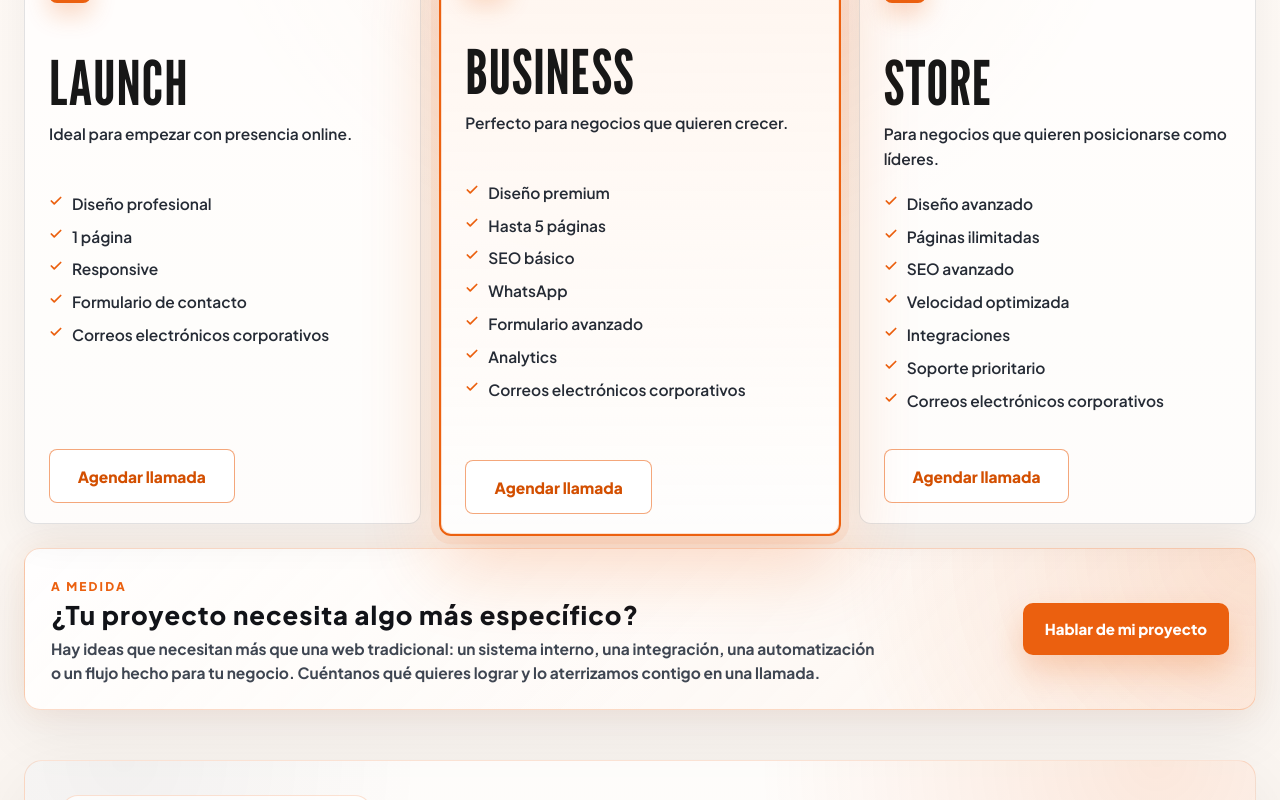
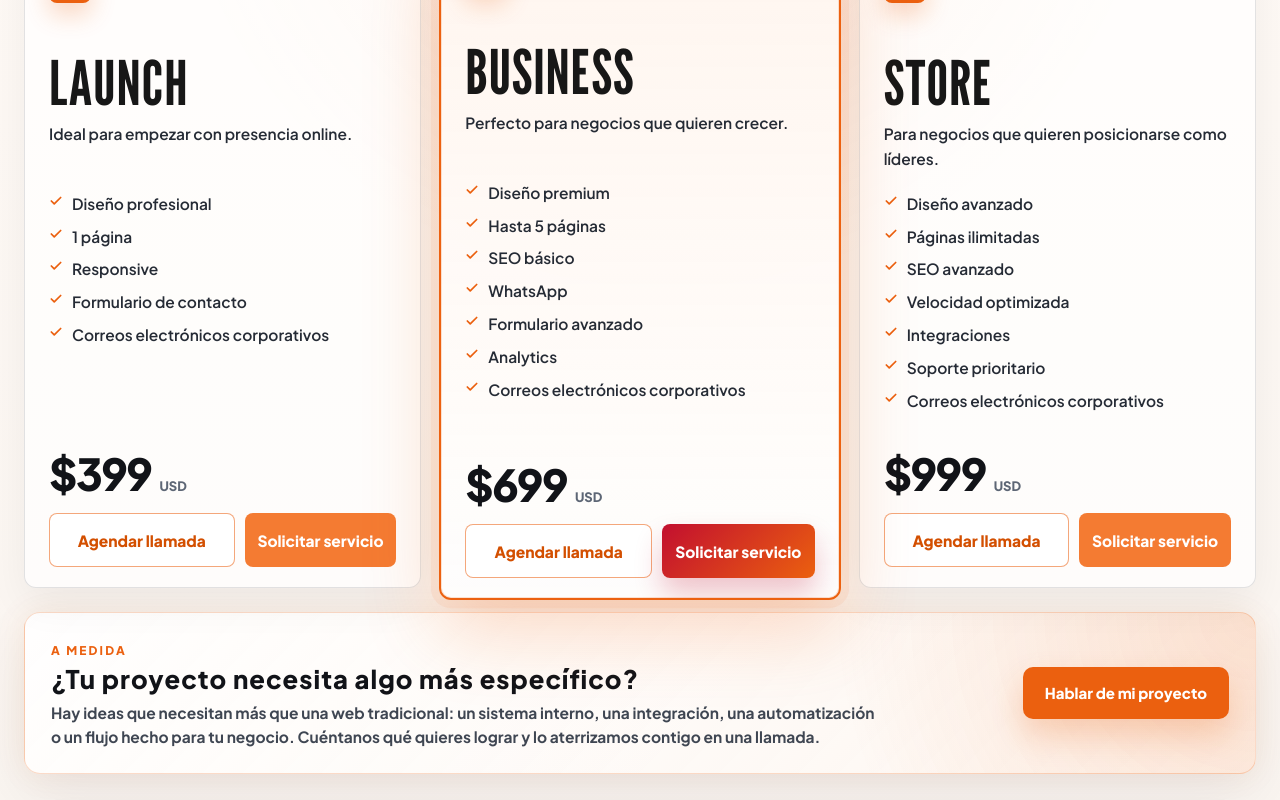
Before and after one commit to ArmoniaDigital/landing-armoniadigital, a React (Vite) app: page / in a window 1280 px wide. Shown: the part 3502-4302 px from the top of the page. Built offline with nearby package versions, Linux system fonts and the light colour scheme; no server answers.

Commit message:
fix(pricing): restore visible prices and service request actions

```diff
--- a/src/components/pricing/Pricing.css
+++ b/src/components/pricing/Pricing.css
@@ -175,8 +175,7 @@
 }
 
 .price {
-  /* Precios ocultos temporalmente (2026-09-17). Revertir: quitar display:none */
-  display: none;
+  display: flex;
   align-items: baseline;
   gap: 8px;
   margin: 18px 0 14px;
@@ -185,7 +184,7 @@
   font-size: 44px;
   line-height: 0.92;
   font-weight: 900;
-  letter-spacing: -0.04em;
+  letter-spacing: 0;
 }
 
 .price small {
@@ -267,15 +266,6 @@
 
 .plan-button-call:hover {
   background: rgba(235, 96, 15, 0.07);
-}
-
-/* Botones de comprar ocultos temporalmente */
-.plan-button-buy {
-  display: none !important;
-}
-
-.featured-plan .plan-button-buy {
-  display: none !important;
 }
 
 .plan-button-buy:hover {
```
